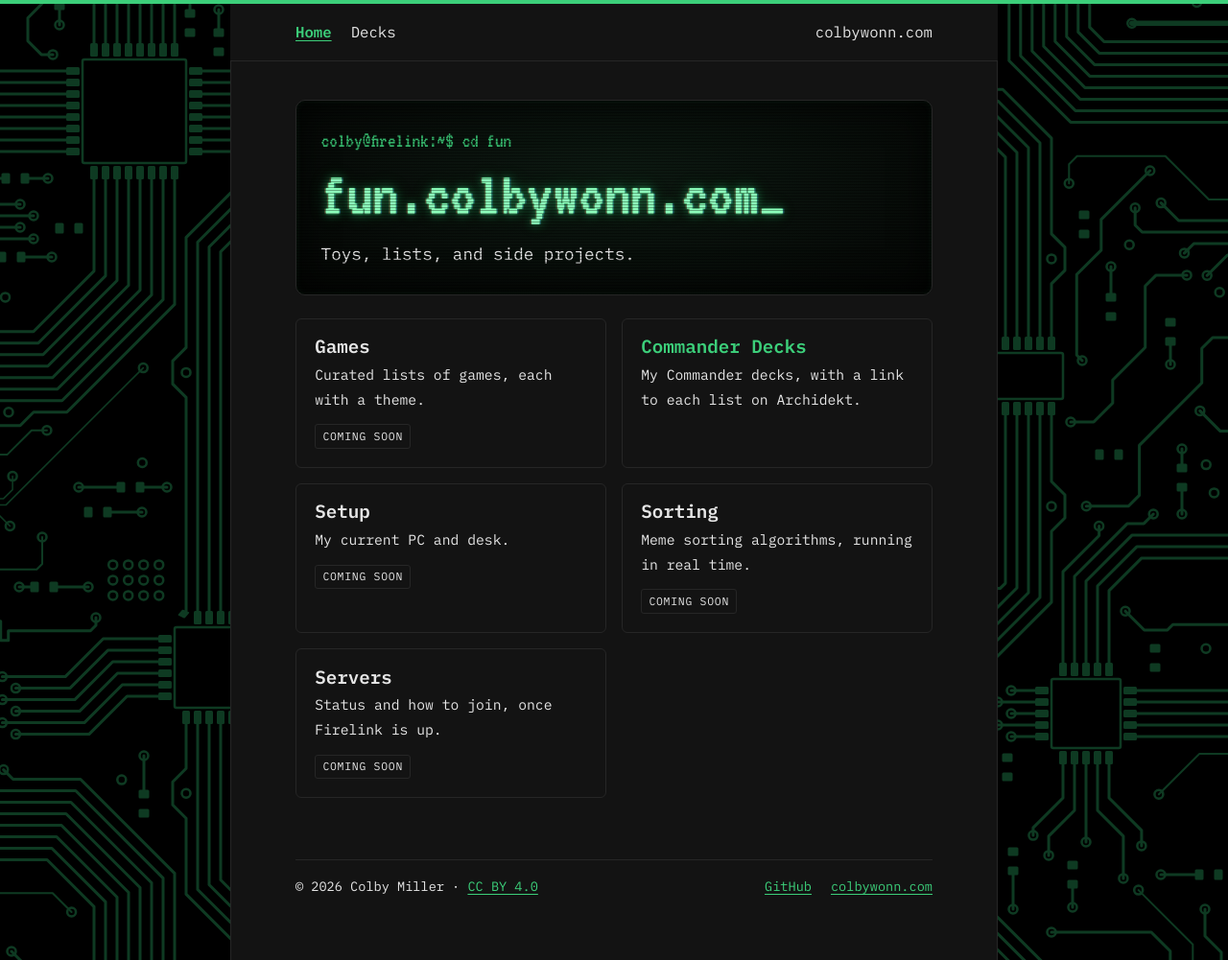
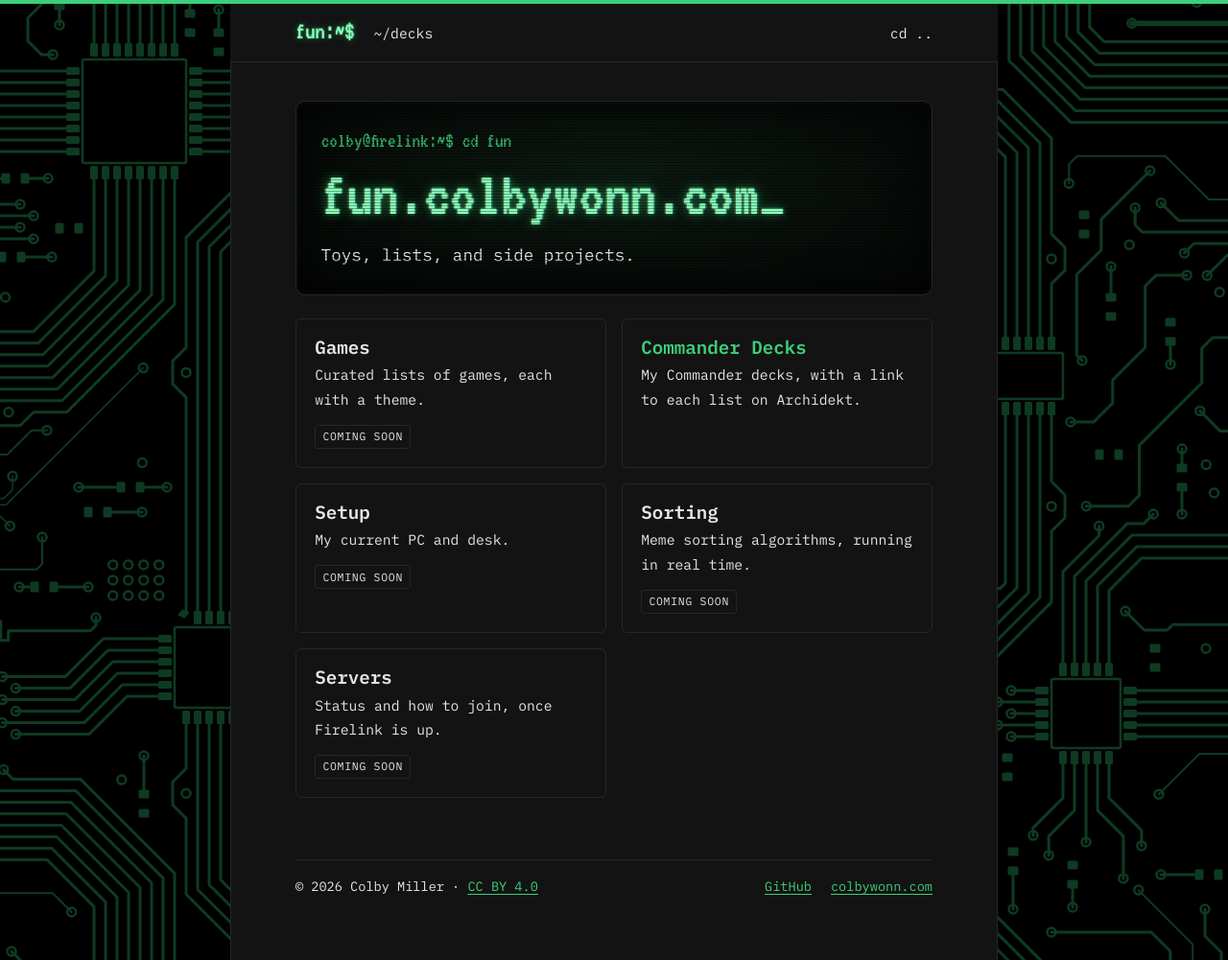
Before and after one commit to Colbywonn/fun.colbywonn.com, a Jekyll site: the page built from index.md, in a window 1280 px wide and 1001 px high. Shown: the whole window at 96% size. Built offline with Jekyll 4.4.1, drawn with Linux system fonts in a browser that asks for light colours.

Commit message:
Terminal-style nav, green favicon, WotC in the decks disclaimer
- Nav: a glowing "fun:~$" prompt links home, pages show as ~/paths with
  a ">" on the current one, and "cd .." leads back to colbywonn.com
- favicon.ico (16/32/48) and apple-touch-icon: colbywonn.com's Macintosh
  recolored green with a black screen
- Decks disclaimer says WotC instead of Wizards

Co-Authored-By: Claude Opus 5.5 <noreply@anthropic.com>

```diff
--- a/_layouts/default.html
+++ b/_layouts/default.html
@@ -5,8 +5,10 @@
   <meta name="viewport" content="width=device-width, initial-scale=1">
   {% seo %}
   <meta name="theme-color" content="#000000">
+  <link rel="icon" href="{{ '/favicon.ico' | relative_url }}" sizes="any">
+  <link rel="apple-touch-icon" href="{{ '/apple-touch-icon.png' | relative_url }}">
   <link rel="preload" href="{{ '/assets/fonts/plex-mono-400.woff2' | relative_url }}" as="font" type="font/woff2" crossorigin>
-  {% if page.hero %}<link rel="preload" href="{{ '/assets/fonts/vt323-400.woff2' | relative_url }}" as="font" type="font/woff2" crossorigin>{% endif %}
+  <link rel="preload" href="{{ '/assets/fonts/vt323-400.woff2' | relative_url }}" as="font" type="font/woff2" crossorigin>
   <!-- ?v=build time: GitHub Pages lets browsers reuse assets for 10 min, so stamp each deploy -->
   <link rel="stylesheet" href="{{ '/assets/css/site.css' | relative_url }}?v={{ site.time | date: '%s' }}">
 </head>
@@ -15,12 +17,12 @@
     <div class="site-nav">
       <div class="site-nav-inner">
         <nav>
-          <a href="{{ '/' | relative_url }}"{% if page.url == '/' %} class="current"{% endif %}>Home</a>
+          <a class="brand" href="{{ '/' | relative_url }}"{% if page.url == '/' %} aria-current="page"{% endif %}>fun:~$</a>
           {%- for p in site.data.pages %}{% unless p.soon %}
-          <a href="{{ p.url | relative_url }}"{% if page.url contains p.url %} class="current"{% endif %}>{{ p.nav | default: p.title }}</a>
+          <a class="path{% if page.url contains p.url %} current{% endif %}" href="{{ p.url | relative_url }}"{% if page.url contains p.url %} aria-current="page"{% endif %}>~/{{ p.nav | default: p.title | downcase }}</a>
           {%- endunless %}{% endfor %}
         </nav>
-        <a href="https://colbywonn.com">colbywonn.com</a>
+        <a class="path" href="https://colbywonn.com" title="Back to colbywonn.com">cd ..</a>
       </div>
     </div>
   </header>
--- a/assets/css/site.css
+++ b/assets/css/site.css
@@ -72,11 +72,23 @@ main,
   align-items: baseline;
   gap: 0.5rem 1.5rem;
 }
-.site-nav-inner nav { display: flex; gap: 1.25rem; }
+/* Terminal-style nav: a glowing prompt as the home link, pages as paths, ">" marks where you are */
+.site-nav-inner nav { display: flex; flex-wrap: wrap; align-items: baseline; gap: 0.4rem 1.25rem; }
 .site-nav-inner a { color: var(--text); text-decoration: none; }
-.site-nav-inner a:hover,
-.site-nav-inner a.current { color: var(--accent); }
-.site-nav-inner a.current { text-decoration: underline; text-underline-offset: 0.2em; font-weight: 600; }
+.brand {
+  font-family: var(--crt);
+  font-size: 1.6rem;
+  line-height: 1;
+  color: #8dffbc !important;
+  text-shadow: 0 0 2px rgba(60, 207, 122, 0.9), 0 0 9px rgba(60, 207, 122, 0.5);
+}
+.brand:hover { text-shadow: 0 0 2px rgba(60, 207, 122, 1), 0 0 14px rgba(60, 207, 122, 0.8); }
+.path { position: relative; font-size: 0.92rem; }
+.path:hover,
+.path.current { color: var(--accent); }
+.path.current { font-weight: 600; }
+.path.current::before { content: ">"; position: absolute; right: 100%; margin-right: 0.3em; }
+.path:hover { text-decoration: underline; text-underline-offset: 0.25em; }
 
 /* Wide screens: black canvas with dim solder-mask traces, and the page as a sheet on top of it
    with a crisp edge. The header is see-through beside the sheet so the traces run up to the top.
--- a/decks/index.html
+++ b/decks/index.html
@@ -28,4 +28,4 @@ description: My Commander decks, with a link to each full list on Archidekt.
 {%- endfor %}
 </div>
 
-<p class="fine-print">Card art, names, and mana symbols are property of Wizards of the Coast; art and symbols via <a href="https://scryfall.com" target="_blank" rel="noopener">Scryfall</a>. This is unofficial Fan Content permitted under the <a href="https://company.wizards.com/en/legal/fancontentpolicy" target="_blank" rel="noopener">Fan Content Policy</a>, not approved or endorsed by Wizards.</p>
+<p class="fine-print">Card art, names, and mana symbols are property of WotC; art and symbols via <a href="https://scryfall.com" target="_blank" rel="noopener">Scryfall</a>. This is unofficial Fan Content permitted under the <a href="https://company.wizards.com/en/legal/fancontentpolicy" target="_blank" rel="noopener">Fan Content Policy</a>, not approved or endorsed by WotC.</p>
```
Also changed, not shown: apple-touch-icon.png (added), favicon.ico (added).
